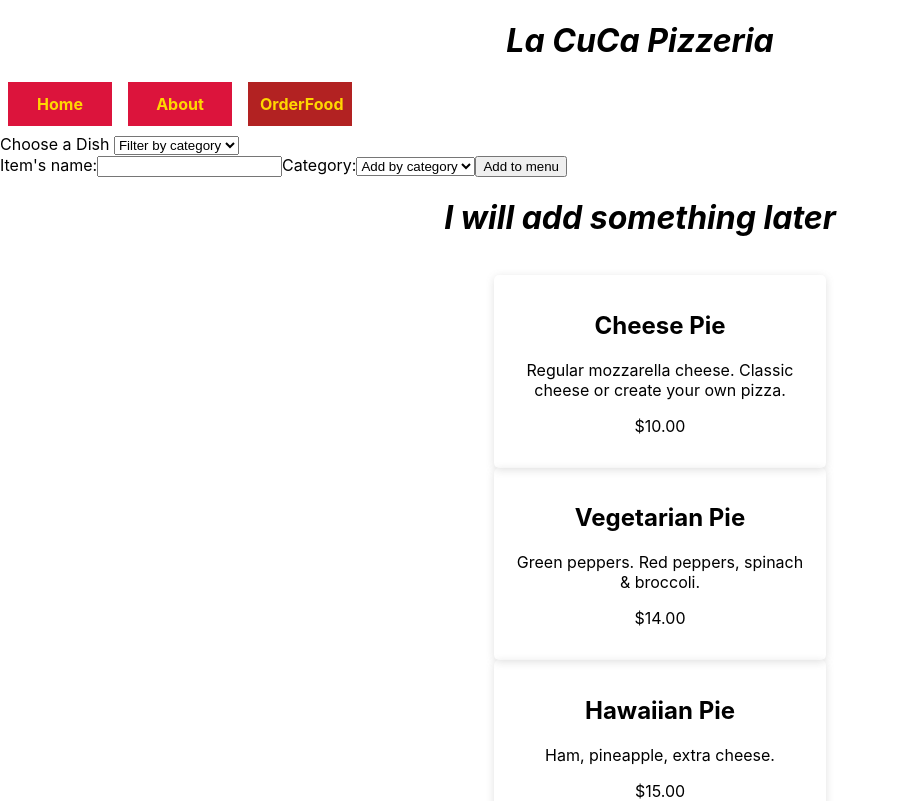
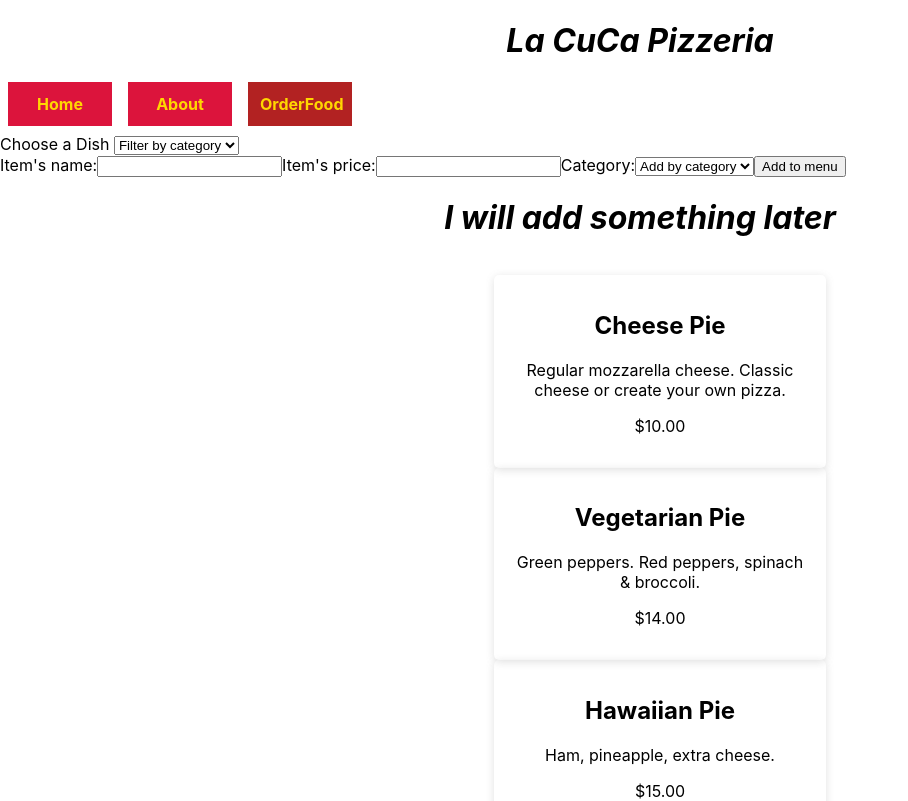
Before and after one commit to esantiagooo/esantiagooo-phase-2-project-menu-, a React (Create React App) app: page /orderfood in a window 1280 px wide. Shown: the top 801 px of the page, without its empty margins (0-908 px from the left). Built offline with nearby package versions, Linux system fonts and the light colour scheme; data requests are answered from the project's data file.

Commit message:
modified src/ItemForm.js

```diff
--- a/src/ItemForm.js
+++ b/src/ItemForm.js
@@ -2,18 +2,25 @@ import React, { useState } from "react";
 
 function ItemForm(){
     const [name, setName] = useState("")
+    const [price, setPrice] = useState("")
     const [category, setCategory] = useState("Product")
 
     function handleSubmit(e){
         e.preventDefault()
-        console.log("name:", name)
-        console.log("category:", category)
+        const itemInfo ={
+            name: name,
+            category: category,
+            price: price
+        }
+        console.log(itemInfo)
     }
     return (
         <form className="NewItem" onSubmit={handleSubmit}>
             <label  htmlFor="items name">Item's name:</label>
             <input type="text" name ="name" value={name} onChange={(e)=>setName(e.target.value)}></input>
 
+            <label  htmlFor="items price">Item's price:</label>
+            <input  type="text" name="price" value={price} onChange={(e)=>setPrice(e.target.value)} ></input>
              <label  htmlFor="items name">Category:</label>
             <select name ="category" value={category} onChange={(e)=>setCategory(e.target.value)}>
                 <option value="Produce">Add by category</option>
```
